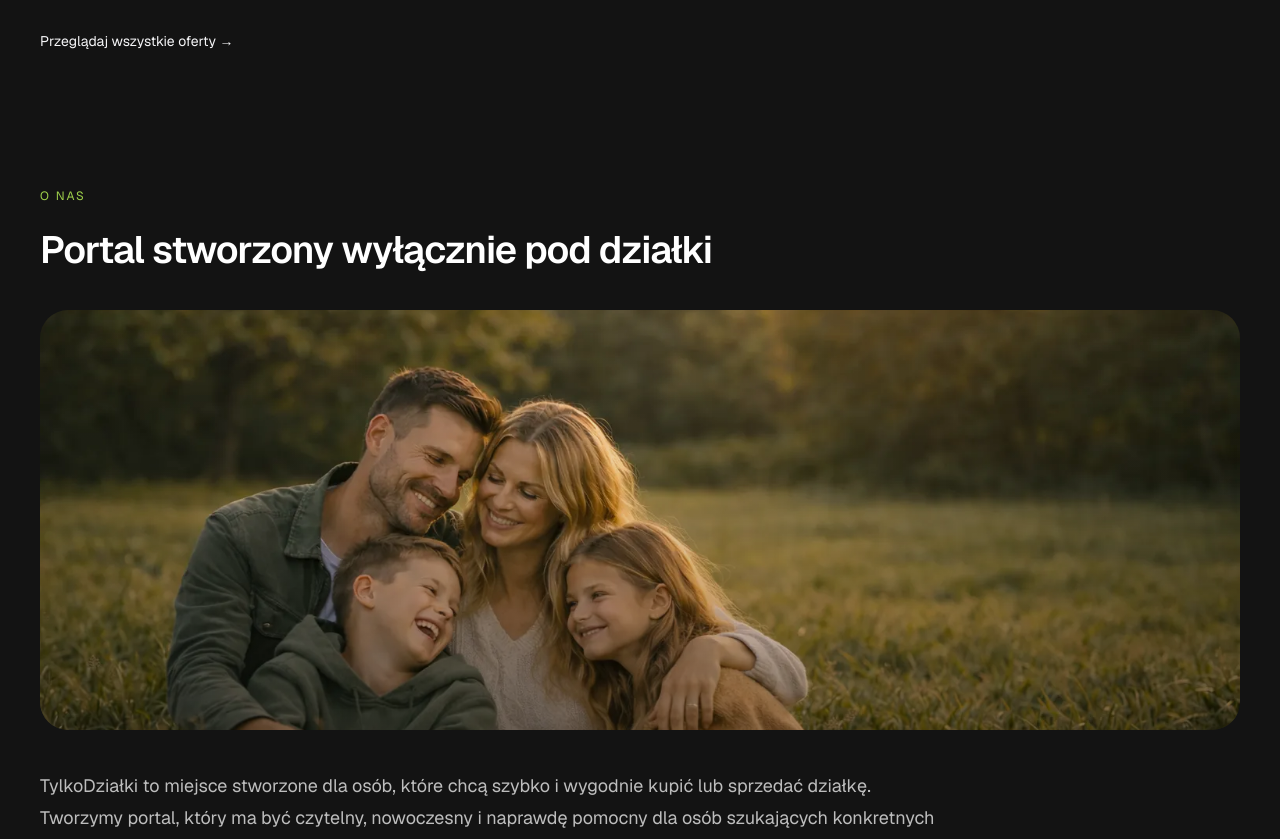
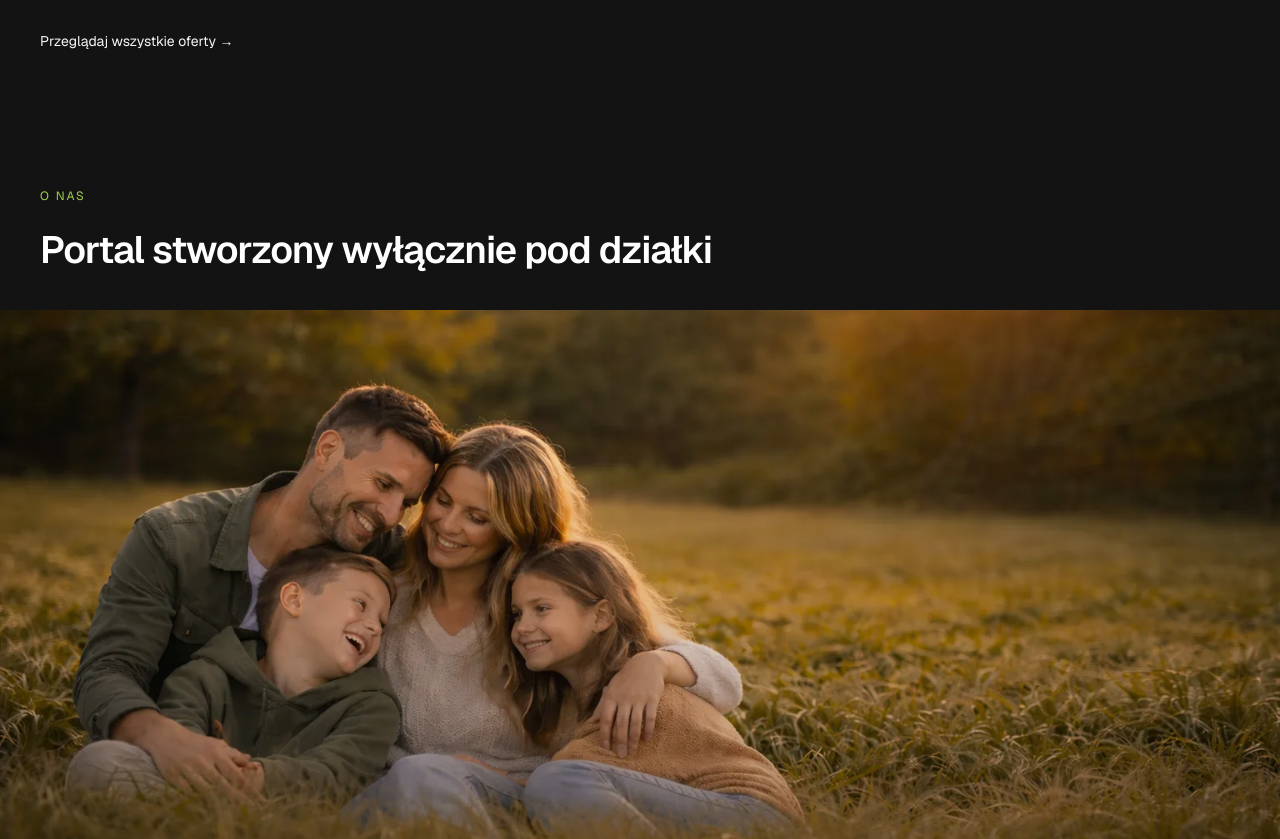
Before and after one commit to niziu108/tylkodzialki, a Next.js app: page / in a window 1280 px wide. Shown: the part 1486-2325 px from the top of the page. Built offline with nearby package versions, Linux system fonts and the light colour scheme; no server answers; the database is empty.

Commit message:
admin aktywne oferty

```diff
--- a/app/page.tsx
+++ b/app/page.tsx
@@ -358,8 +358,8 @@ export default async function HomePage() {
       </section>
 
       <section className="w-full" style={{ background: PAGE_BG }}>
-        <div className="w-full px-0 py-16 md:py-20">
-          <div className="mx-auto flex w-full max-w-7xl flex-col px-6 md:px-10">
+        <div className="w-full py-16 md:py-20">
+          <div className="mx-auto w-full max-w-7xl px-6 md:px-10">
             <div className="text-[12px] uppercase tracking-[0.16em] text-[#9fd14b]">
               O nas
             </div>
@@ -367,18 +367,20 @@ export default async function HomePage() {
             <h2 className="mt-4 max-w-4xl text-[28px] font-semibold tracking-tight text-white md:text-[38px]">
               Portal stworzony wyłącznie pod działki
             </h2>
+          </div>
 
-            <div className="mt-8 -mx-6 md:mx-0">
-              <div className="relative w-full overflow-hidden md:rounded-[28px]">
+          <div className="mt-8 w-screen relative left-1/2 right-1/2 -ml-[50vw] -mr-[50vw]">
+            <div className="relative w-full overflow-hidden">
               <img
                 src="/rodzina.webp"
                 alt="Rodzina marząca o swoim miejscu"
-                  className="block h-[33svh] w-full object-cover md:h-[34vw] md:max-h-[420px] md:min-h-[260px]"
+                className="block w-full aspect-[20/9] object-cover"
               />
               <div className="absolute inset-0 bg-gradient-to-t from-black/35 via-black/10 to-transparent" />
             </div>
           </div>
 
+          <div className="mx-auto w-full max-w-7xl px-6 md:px-10">
             <p className="mt-8 max-w-4xl text-base leading-8 text-white/72 md:mt-10 md:text-lg">
               TylkoDziałki to miejsce stworzone dla osób, które chcą szybko i
               wygodnie kupić lub sprzedać działkę. Tworzymy portal, który ma być
```
Also changed, not shown: public/rodzina.webp. Lines whose indentation alone changed are shown as unchanged.
